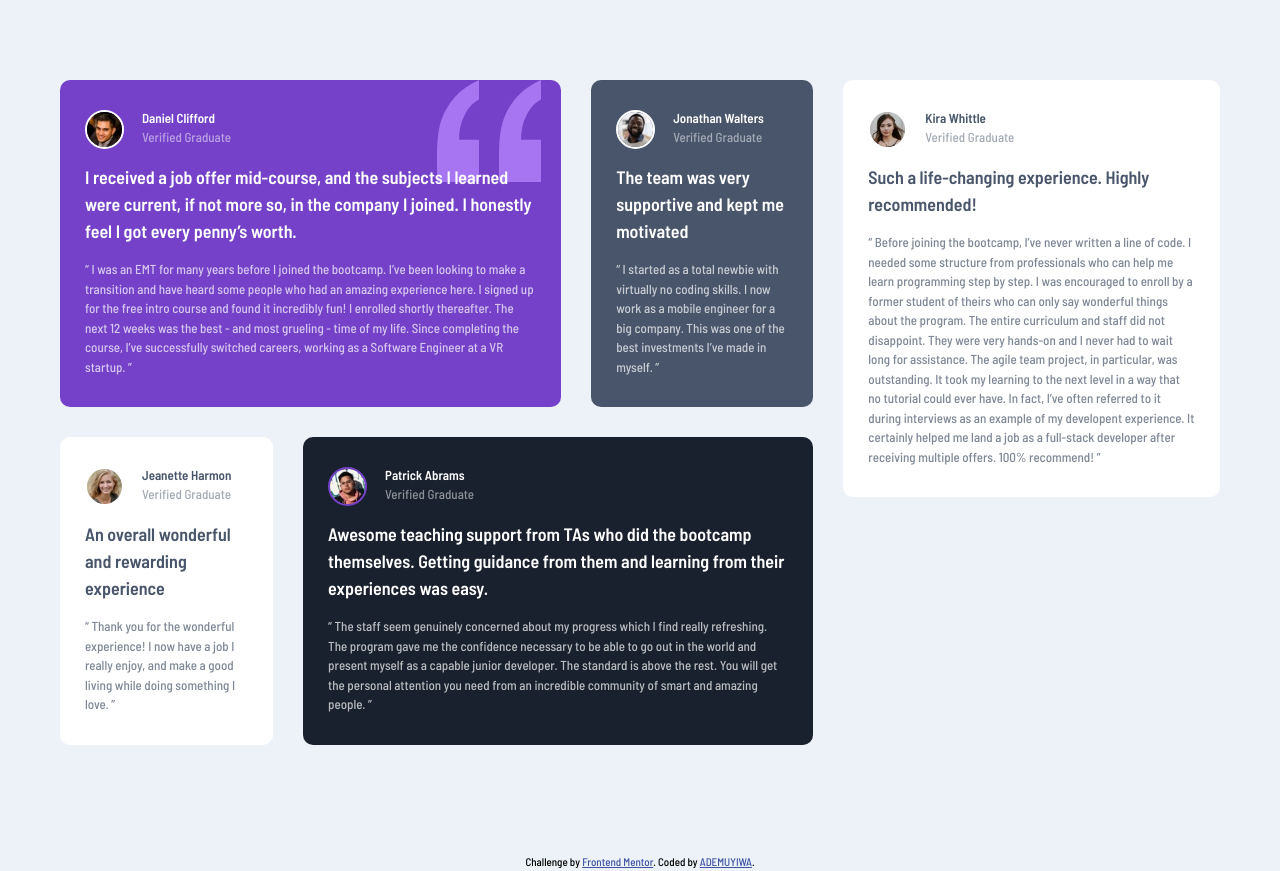
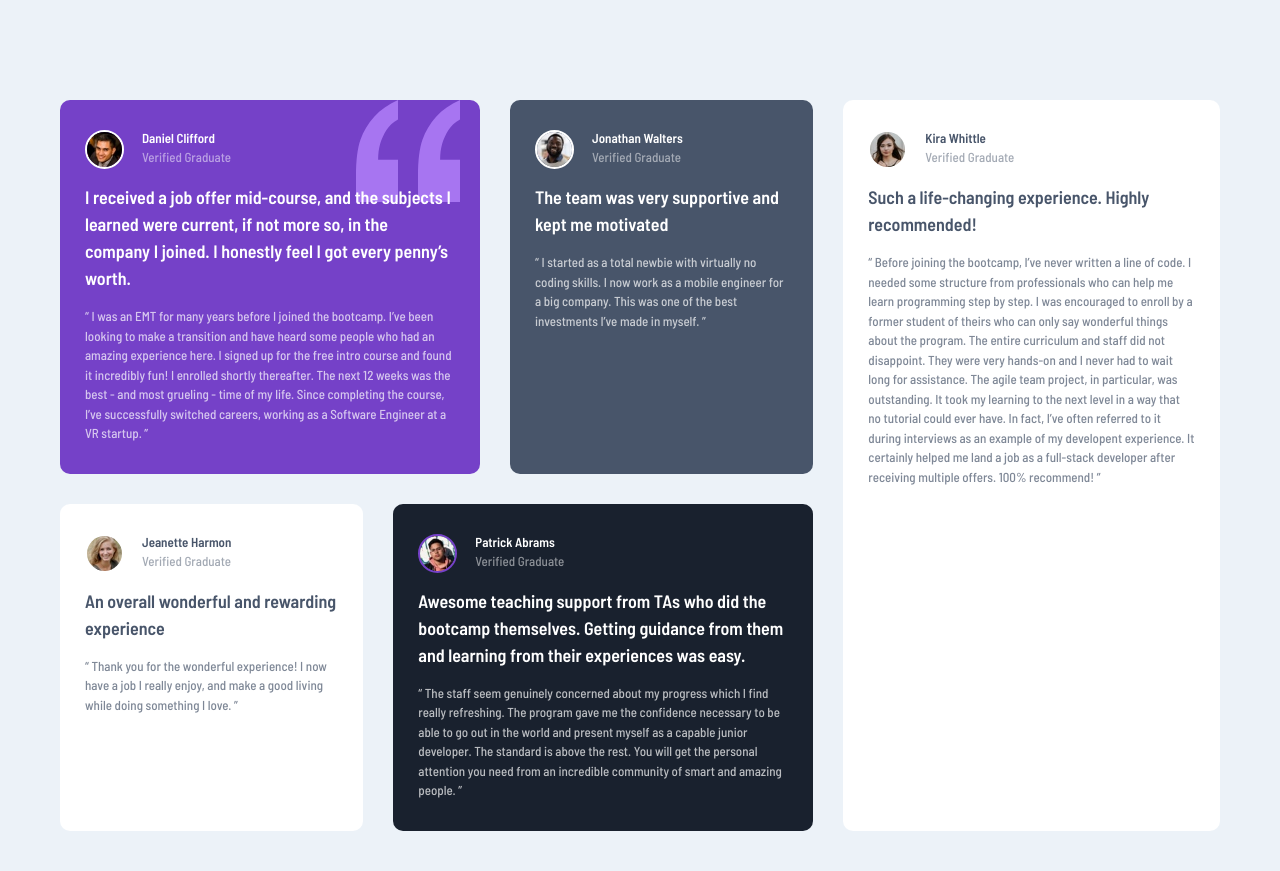
Before and after one commit to Ademuyiwa09/Testimonials-Grid, a plain HTML site: page index.html in a window 1280 px wide. Shown: the top 871 px of the page. Drawn offline with Linux system fonts and the light colour scheme.

Commit message:
Update style.css

```diff
--- a/style.css
+++ b/style.css
@@ -105,19 +105,27 @@ z-index: -1;
 
 @media (min-width: 1000px) {
   .main-container {
-    margin: 80px 60px;
-    display: flex;
+    margin: 100px 60px;
+    display: grid;
+    grid-template-columns: 2fr 1fr;
     column-gap: 30px;
  }
  .div-grid1 {
-  flex: 2;
+  display: grid;
  }
  .div-grid2 {
-  flex: 1;
+  display: grid;
  }
  .div-row1, .div-row2 {
   display: flex;
   column-gap: 30px;
  }
-
+ .div1, .div2, .div3, .div4, .div5 {
+  border-radius: 10px;
+  padding: 30px 25px;
+  margin-bottom: 30px;
+  position: relative;
+  z-index: -3;
+  max-width: 370px;
+ }
 }
```
